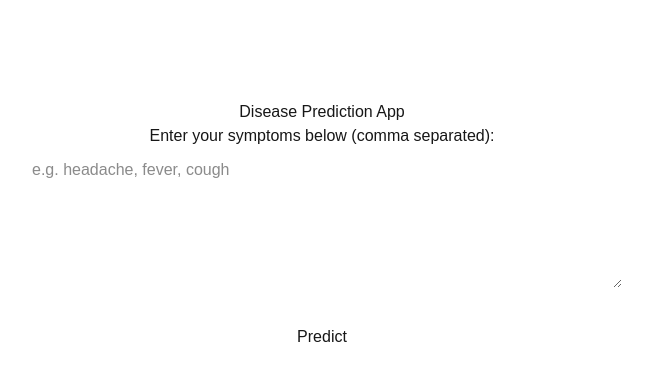
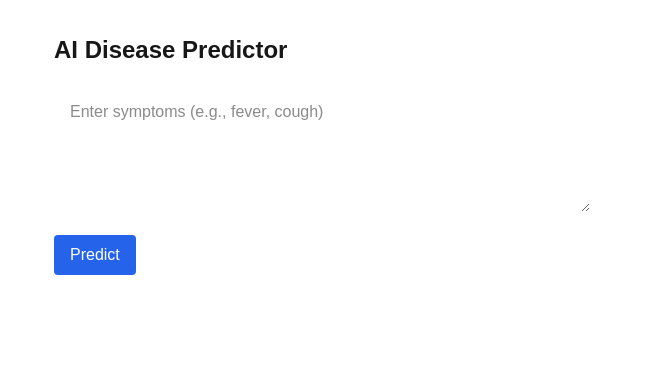
Before and after one commit to dheenaga123-coder/ai-disease-predictor, a Next.js app: page / in a window 1280 px wide. Shown: the top 380 px of the page, without its empty margins (318-969 px from the left). Built offline with nearby package versions, Linux system fonts and the light colour scheme.

Commit message:
added Predict button and updated UI

```diff
--- a/src/pages/index.js
+++ b/src/pages/index.js
@@ -1,63 +1,56 @@
-// pages/index.js
-import { useState } from "react";
+import { useState } from 'react';
 
 export default function Home() {
-  const [symptoms, setSymptoms] = useState("");
-  const [prediction, setPrediction] = useState("");
-  const [loading, setLoading] = useState(false);
+  const [input, setInput] = useState('');
+  const [output, setOutput] = useState('');
 
-  const handlePredict = async () => {
-    setLoading(true);
-    setPrediction("");
+  const handleSubmit = async () => {
+    const res = await fetch('/api/predict', {
+      method: 'POST',
+      headers: {
+        'Content-Type': 'application/json',
+      },
+      body: JSON.stringify({ input }),
+    });
 
-    try {
-      const res = await fetch("/api/predict", {
-        method: "POST",
-        headers: { "Content-Type": "application/json" },
-        body: JSON.stringify({ symptoms }),
-      });
-
-      const data = await res.json();
-      setPrediction(data.result);
-    } catch (error) {
-      setPrediction("Error occurred while predicting.");
-    }
-
-    setLoading(false);
+    const data = await res.json();
+    setOutput(data.result);
   };
 
   return (
-    <div style={{ maxWidth: 600, margin: "100px auto", textAlign: "center" }}>
-      <h1>Disease Prediction App</h1>
-      <p>Enter your symptoms below (comma separated):</p>
+    <main style={{ maxWidth: '600px', margin: '0 auto', padding: '2rem' }}>
+      <h1 style={{ fontSize: '24px', fontWeight: 'bold', marginBottom: '1rem' }}>
+        AI Disease Predictor
+      </h1>
 
       <textarea
-        rows={5}
-        style={{ width: "100%", padding: 10 }}
-        placeholder="e.g. headache, fever, cough"
-        value={symptoms}
-        onChange={(e) => setSymptoms(e.target.value)}
+        rows={4}
+        placeholder="Enter symptoms (e.g., fever, cough)"
+        value={input}
+        onChange={(e) => setInput(e.target.value)}
+        style={{ width: '100%', padding: '1rem', marginBottom: '1rem' }}
       />
 
-      <br />
       <button
-        onClick={handlePredict}
+        onClick={handleSubmit}
         style={{
-          marginTop: 20,
-          padding: "10px 20px",
-          fontSize: 16,
-          cursor: "pointer",
+          padding: '0.5rem 1rem',
+          backgroundColor: '#2563eb',
+          color: 'white',
+          border: 'none',
+          borderRadius: '4px',
+          cursor: 'pointer',
         }}
       >
-        {loading ? "Predicting..." : "Predict"}
+        Predict
       </button>
 
-      {prediction && (
-        <div style={{ marginTop: 30 }}>
-          <h3>Prediction Result:</h3>
-          <p>{prediction}</p>
+      {output && (
+        <div style={{ marginTop: '1.5rem', background: '#f3f4f6', padding: '1rem', borderRadius: '8px' }}>
+          <strong>Prediction:</strong>
+          <p>{output}</p>
         </div>
       )}
-    </div>
+    </main>
   );
 }
```
